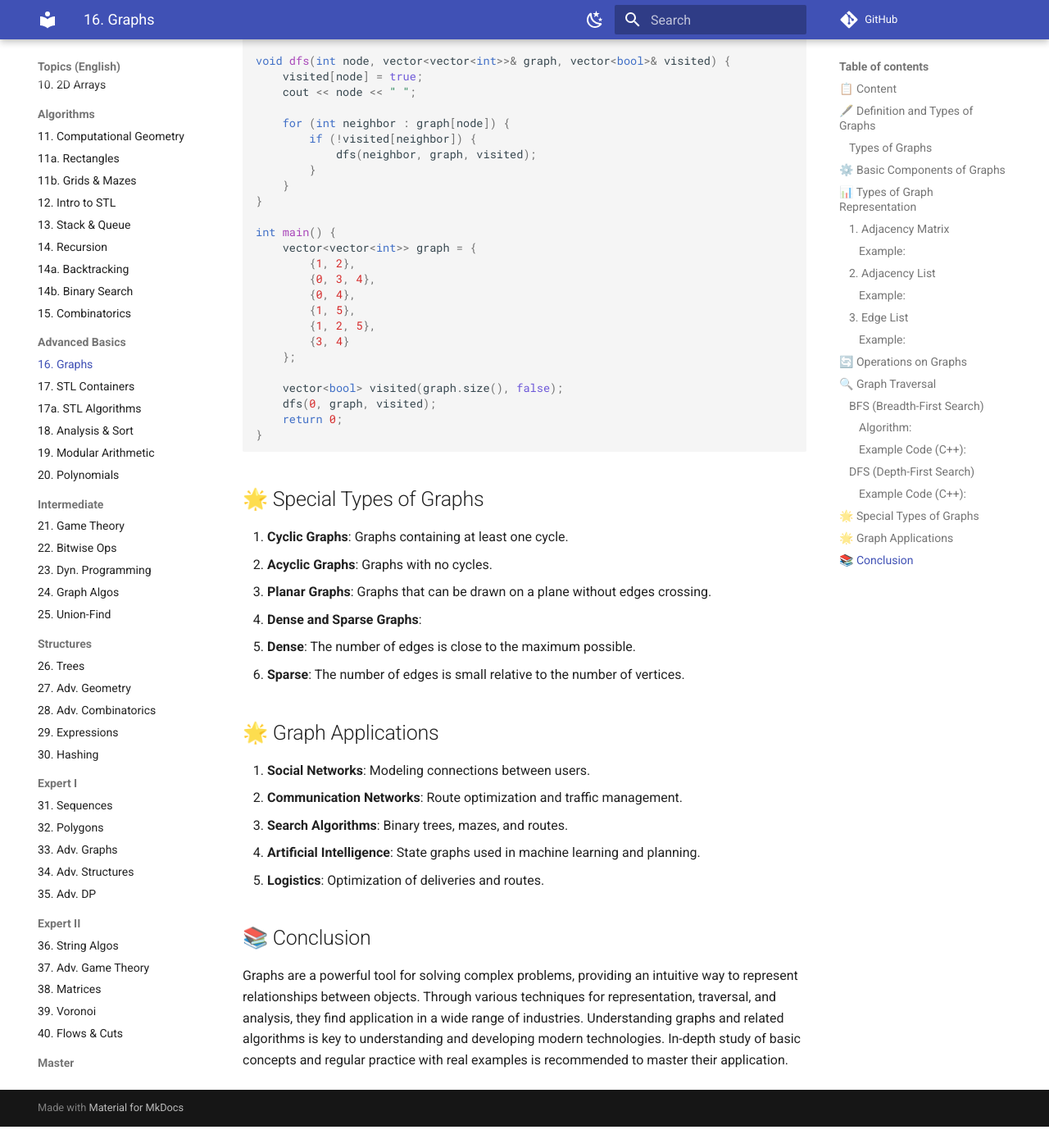
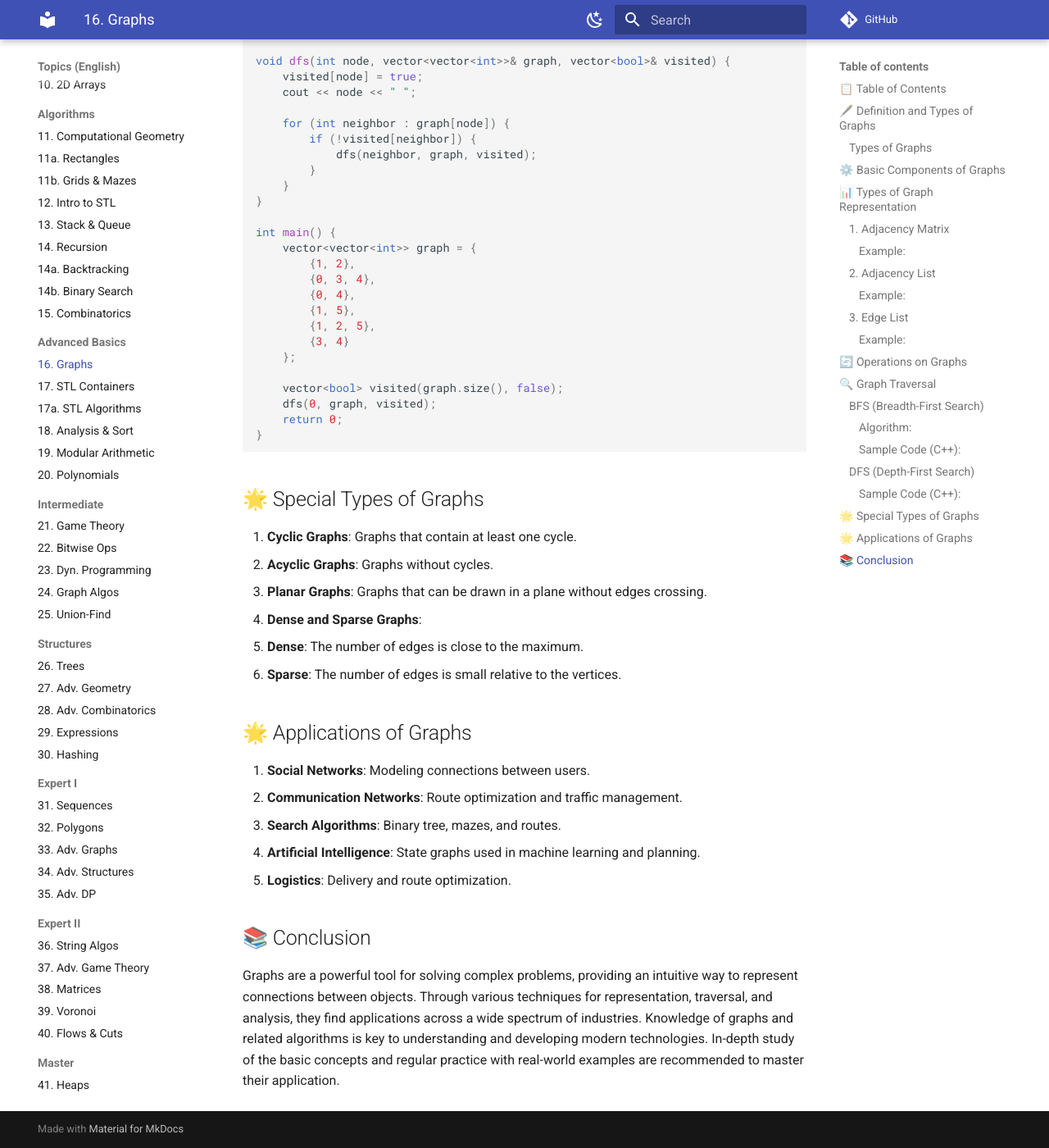
Before and after one commit to KadirYazadzhi/Informatics-Olympiad-Topics, an MkDocs documentation site: the page built from docs/EN/16_Graph_Concept.md, in a window 1280 px wide and 1400 px high, scrolled down 4677 px. Shown: the whole window at 82% size. Built offline with MkDocs 1.6.1 and Material for MkDocs 9.7.7, drawn with Linux system fonts in a browser that asks for light colours; comment, search, counter and statistics services are not loaded; before the commit the page ends 6051 px from its top, so only the background shows below that; some of the changed text lies outside the part shown.

Commit message:
docs: literal translation of Topic 16 from BG to EN

````diff
--- a/docs/EN/16_Graph_Concept.md
+++ b/docs/EN/16_Graph_Concept.md
@@ -1,9 +1,9 @@
 # 🌐 Graph Concept
 
-Graphs are fundamental data structures used to model relationships between objects. They find application in various fields such as computer science, logistics, network analysis, social networks, and many others. Studying graphs provides a foundation for understanding complex algorithms and applications widely used in practice.
+Graphs are fundamental data structures used to model relationships between objects. They find applications in various fields such as computer science, logistics, network analysis, social networks, and many others. Studying graphs provides a foundation for understanding complex algorithms and applications that are widely used in practice.
 
 
-## 📋 Content
+## 📋 Table of Contents
 
 1. **Definition and Types of Graphs**
 2. **Basic Components of Graphs**
@@ -19,62 +19,62 @@ Graphs are fundamental data structures used to model relationships between objec
     - Cycles
     - Trees
     - Bipartite Graphs
-7. **Graph Applications**
+7. **Applications of Graphs**
 8. **Examples and Code**
 9. **Conclusion**
 
 
 ## 🖋️ Definition and Types of Graphs
 
-A **Graph** ( G = (V, E) ) consists of:
--  V : A set of vertices (or nodes).
--  E : A set of edges connecting pairs of vertices.
+A **graph** \( G = (V, E) \) consists of:
+- \( V \): A set of vertices (or nodes).
+- \( E \): A set of edges that connect pairs of vertices.
 
 ### Types of Graphs
 1. **Directed Graphs**:
-   - Edges have a direction ((u, v) ≠ (v, u)).
-   - Example: Graph of web pages where each page has links to others.
+   - Edges have a direction (\( (u, v) \neq (v, u) \)).
+   - Example: A graph of web pages where each page has links to others.
 
 2. **Undirected Graphs**:
-   - Edges do not have a direction ((u, v) = (v, u)).
+   - Edges do not have a direction (\( (u, v) = (v, u) \)).
    - Example: Modeling friendships in a social network.
 
 3. **Weighted Graphs**:
    - Each edge has an associated weight or cost (e.g., distance, time, expenses).
 
 4. **Connected Graphs**:
-   - There is a path between every pair of vertices.
+   - A path exists between every pair of vertices.
 
 5. **Trees**:
    - A connected graph without cycles.
    - A special case of a graph used in many algorithms.
 
 6. **Bipartite Graphs**:
-   - Vertices can be divided into two disjoint sets such that every edge connects a vertex in one set to a vertex in the other.
+   - Vertices can be divided into two sets, such that each edge connects a vertex from one set to a vertex from the other.
 
 
 ## ⚙️ Basic Components of Graphs
 
 1. **Vertices**: The objects that are connected.
-2. **Edges**: The connections between vertices.
-3. **Degree of a Vertex**:
-   - **Undirected Graph**: Number of incident edges.
-   - **Directed Graph**:
+2. **Edges**: The connections between the vertices.
+3. **Vertex Degree**:
+   - **Undirected graph**: Number of incident edges.
+   - **Directed graph**:
      - **In-degree**: Number of incoming edges.
      - **Out-degree**: Number of outgoing edges.
 4. **Paths**: A sequence of vertices connected by edges.
-5. **Cycles**: A closed path where the first and last vertex coincide.
+5. **Cycles**: A closed path where the first and last vertices coincide.
 
 
 ## 📊 Types of Graph Representation
 
 ### 1. Adjacency Matrix
-A 2D array n × n , where A[i][j] is:
-- 1 (or the weight) if there is an edge between i and j.
+A 2D array \( n \times n \), where \( A[i][j] \) is:
+- 1 (or the weight) if there is an edge between \( i \) and \( j \).
 - 0 if there is no edge.
 
 #### Example:
-Undirected graph with vertices {A, B, C}:
+An undirected graph with vertices \( \{A, B, C\} \):
 
 |     | A | B | C |
 |-----|---|---|---|
@@ -95,7 +95,7 @@ C: A, B
 
 
 ### 3. Edge List
-A list of pairs (u, v) representing the edges of the graph.
+A list of pairs \( (u, v) \), representing the edges of the graph.
 
 #### Example:
 ```
@@ -108,7 +108,7 @@ A list of pairs (u, v) representing the edges of the graph.
 ## 🔄 Operations on Graphs
 
 1. **Adding Vertices**: Adds a new vertex to the graph.
-2. **Removing Vertices**: Removes an existing vertex and its connected edges.
+2. **Removing Vertices**: Removes an existing vertex and the edges connected to it.
 3. **Adding Edges**: Creates a connection between two vertices.
 4. **Removing Edges**: Removes an existing connection between two vertices.
 
@@ -122,10 +122,10 @@ Traverses the graph level by level.
 1. Add the starting vertex to a queue.
 2. Mark it as visited.
 3. While the queue is not empty:
-   - Dequeue a vertex and process it.
-   - Add its unvisited neighbors to the queue.
+   - Remove the vertex and process it.
+   - Add its neighbors to the queue if they have not been visited.
 
-#### Example Code (C++):
+#### Sample Code (C++):
 ```cpp
 #include <iostream>
 #include <vector>
@@ -169,9 +169,9 @@ int main() {
 ```
 
 ### DFS (Depth-First Search)
-Traverses the graph by exploring as far as possible along each branch before backtracking.
+Traverses the graph by descending along every possible path.
 
-#### Example Code (C++):
+#### Sample Code (C++):
 ```cpp
 #include <iostream>
 #include <vector>
@@ -207,23 +207,23 @@ int main() {
 
 ## 🌟 Special Types of Graphs
 
-1. **Cyclic Graphs**: Graphs containing at least one cycle.
-2. **Acyclic Graphs**: Graphs with no cycles.
-3. **Planar Graphs**: Graphs that can be drawn on a plane without edges crossing.
+1. **Cyclic Graphs**: Graphs that contain at least one cycle.
+2. **Acyclic Graphs**: Graphs without cycles.
+3. **Planar Graphs**: Graphs that can be drawn in a plane without edges crossing.
 4. **Dense and Sparse Graphs**:
-   - **Dense**: The number of edges is close to the maximum possible.
-   - **Sparse**: The number of edges is small relative to the number of vertices.
+   - **Dense**: The number of edges is close to the maximum.
+   - **Sparse**: The number of edges is small relative to the vertices.
 
 
-## 🌟 Graph Applications
+## 🌟 Applications of Graphs
 
 1. **Social Networks**: Modeling connections between users.
 2. **Communication Networks**: Route optimization and traffic management.
-3. **Search Algorithms**: Binary trees, mazes, and routes.
+3. **Search Algorithms**: Binary tree, mazes, and routes.
 4. **Artificial Intelligence**: State graphs used in machine learning and planning.
-5. **Logistics**: Optimization of deliveries and routes.
+5. **Logistics**: Delivery and route optimization.
 
 
 ## 📚 Conclusion
 
-Graphs are a powerful tool for solving complex problems, providing an intuitive way to represent relationships between objects. Through various techniques for representation, traversal, and analysis, they find application in a wide range of industries. Understanding graphs and related algorithms is key to understanding and developing modern technologies. In-depth study of basic concepts and regular practice with real examples is recommended to master their application.
+Graphs are a powerful tool for solving complex problems, providing an intuitive way to represent connections between objects. Through various techniques for representation, traversal, and analysis, they find applications across a wide spectrum of industries. Knowledge of graphs and related algorithms is key to understanding and developing modern technologies. In-depth study of the basic concepts and regular practice with real-world examples are recommended to master their application.
````
Also changed, not shown: other parts of docs/EN/16_Graph_Concept.md (+1 -1 lines).
